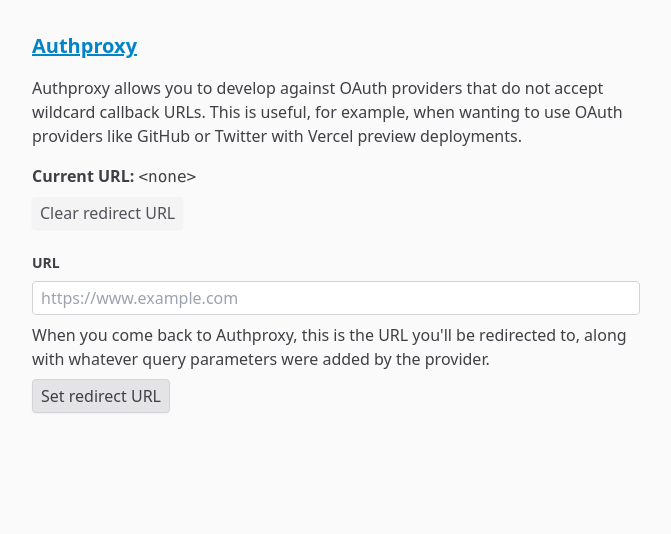
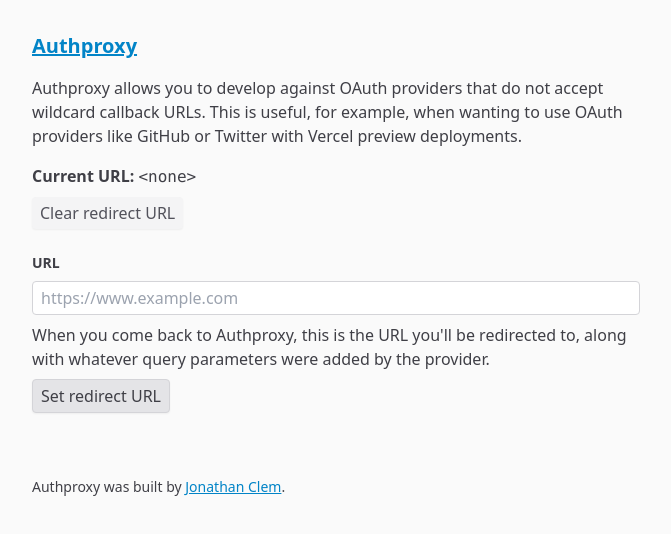
Before and after one commit to jclem/authproxy, a Next.js app: page / in a window 1280 px wide. Shown: the top 534 px of the page, without its empty margins (304-975 px from the left). Built offline with nearby package versions, Linux system fonts and the light colour scheme.

Commit message:
Credit myself

```diff
--- a/src/components/Layout.tsx
+++ b/src/components/Layout.tsx
@@ -3,19 +3,34 @@
 
 export const Layout: FC<PropsWithChildren> = ({children}) => {
   return (
-    <main className="flex flex-col gap-4 p-4 sm:p-8 mx-auto max-w-2xl">
+    <div className="flex flex-col gap-16 p-4 sm:p-8 mx-auto max-w-2xl">
+      <main className="flex flex-col gap-4">
         <h1 className="text-xl font-semibold">
           <Link href="/">Authproxy</Link>
         </h1>
 
         <p>
           Authproxy allows you to develop against OAuth providers that do not
-        accept wildcard callback URLs. This is useful, for example, when wanting
-        to use OAuth providers like GitHub or Twitter with Vercel preview
-        deployments.
+          accept wildcard callback URLs. This is useful, for example, when
+          wanting to use OAuth providers like GitHub or Twitter with Vercel
+          preview deployments.
         </p>
 
         {children}
       </main>
+
+      <footer>
+        <p className="text-sm">
+          Authproxy was built by{' '}
+          <a
+            href="https://www.jclem.me"
+            title="Link to Jonathan Clem's personal home page"
+          >
+            Jonathan Clem
+          </a>
+          .
+        </p>
+      </footer>
+    </div>
   )
 }
```
Lines whose indentation alone changed are shown as unchanged.
